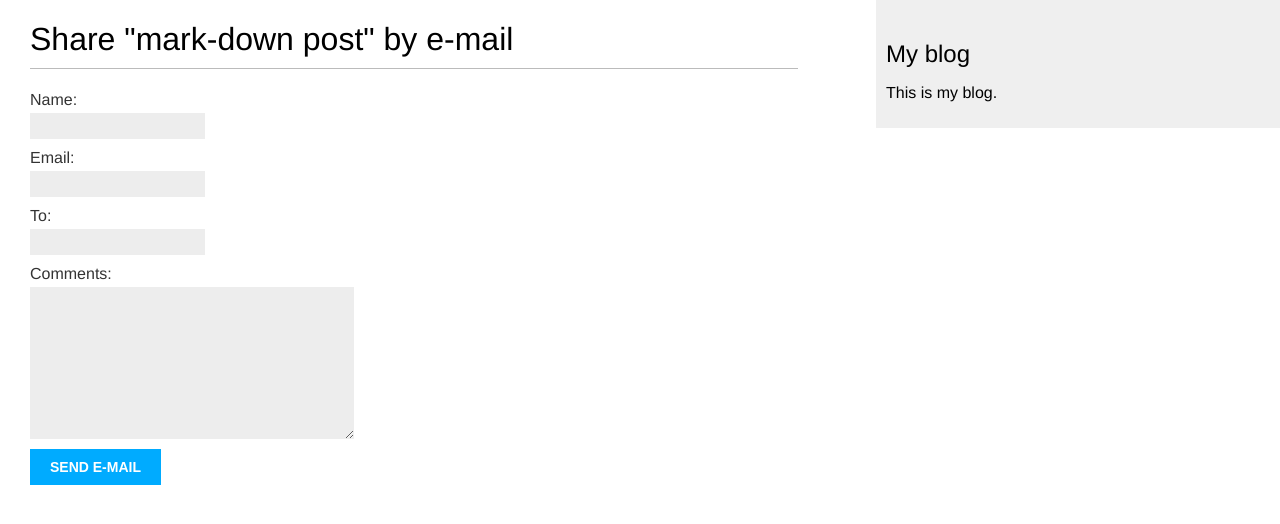
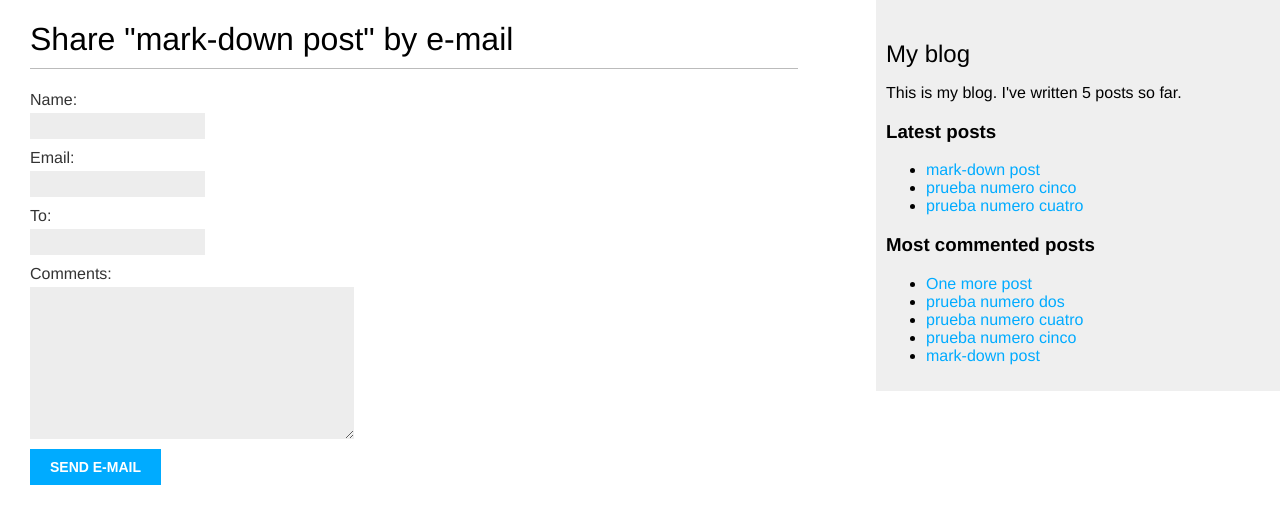
Before and after one commit to Anismelow/proyecto-uno-blog-django_-5_by_example, a Django app: page /blog/8/share/ in a window 1280 px wide. Shown: the top 524 px of the page. Run offline with Django 5.2, Linux system fonts and the light colour scheme; data comes from the database, SQL or seed files in the repository; both versions use the stored data as it was after the commit; parts of the project's set-up code (start-up, migrations or seed data) failed here and were passed over.

Commit message:
se agrego etiquetas a las publicacionnes

```diff
--- a/blog/models.py
+++ b/blog/models.py
@@ -2,6 +2,9 @@ from django.db import models
 from django.utils import timezone
 from django.conf import settings
 from django.urls import reverse
+from taggit.managers import TaggableManager
+
+
 
 
 # Create your models here.
@@ -16,6 +19,7 @@ class Post(models.Model):
         PUBLISHED = 'PB', 'Published'
 
 
+    tags = TaggableManager()  # Agrega TaggableManager para agregar tags a los posts.
     title = models.CharField(max_length=250)
     slug = models.SlugField(max_length=250,unique_for_date='publish')
     author = models.ForeignKey(
--- a/blog/templates/blog/base.html
+++ b/blog/templates/blog/base.html
@@ -1,3 +1,4 @@
+{% load blog_tags %}
 {% load static %}
 <!DOCTYPE html>
 <html>
@@ -12,7 +13,21 @@
   </div>
 <div id="sidebar">
 <h2>My blog</h2>
-    <p>This is my blog.</p>
+<p>
+      This is my blog.
+      I've written {% total_posts %} posts so far.
+    </p>
+<h3>Latest posts</h3>
+    {% show_latest_posts 3 %}
+ <h3>Most commented posts</h3>
+    {% get_most_commented_posts as most_commented_posts %}
+ <ul>
+      {% for post in most_commented_posts %}
+ <li>
+ <a href="{{ post.get_absolute_url }}">{{ post.title }}</a>
+ </li>
+      {% endfor %}
+ </ul>
 </div>
 </body>
 </html>
--- /dev/null
+++ b/blog/templates/blog/post/latest_posts.html
@@ -0,0 +1,7 @@
+<ul>
+    {% for post in latest_posts %}
+      <li>
+  <a href="{{ post.get_absolute_url }}">{{ post.title }}</a>
+  </li>
+    {% endfor %}
+  </ul>
--- /dev/null
+++ b/blog/templatetags/blog_tags.py
@@ -0,0 +1,26 @@
+from django import template
+from ..models import Post
+
+
+register = template.Library()
+@register.simple_tag
+def total_posts():
+    return Post.published.count()
+
+@register.inclusion_tag('blog/post/latest_posts.html')
+def show_latest_posts(count=5):
+    latest_posts = Post.published.order_by('-publish')[:count]
+    return {'latest_posts': latest_posts}
+
+from django.db.models import Count
+@register.simple_tag
+def get_most_commented_posts(count=5):
+    return Post.published.annotate(
+        total_comments=Count('comments')
+    ).order_by('-total_comments')[:count]
+
+import markdown
+from django.utils.safestring import mark_safe
+@register.filter(name='markdown')
+def markdown_format(text):
+    return mark_safe(markdown.markdown(text))
--- a/blog/urls.py
+++ b/blog/urls.py
@@ -3,14 +3,18 @@ from . import views
 
 app_name = "blog"
 urlpatterns = [
-    # post views
+    path('', views.post_list, name='post_list'),
     # path('', views.PostListView.as_view(), name='post_list'),
-    path("", views.post_list, name="post_list"),
     path(
-        "<int:year>/<int:month>/<int:day>/<slug:post>/",
+        'tag/<slug:tag_slug>/', views.post_list, name='post_list_by_tag'
+ ),
+    path(
+        '<int:year>/<int:month>/<int:day>/<slug:post>/',
         views.post_detail,
-        name="post_detail",
-    ),
-    path("<int:post_id>/share/", views.post_share, name="post_share"),
-    path("<int:post_id>/comment/", views.post_comment, name="post_comment"),
+        name='post_detail'
+ ),
+    path('<int:post_id>/share/', views.post_share, name='post_share'),
+    path(
+        '<int:post_id>/comment/', views.post_comment, name='post_comment'
+ ),
 ]
--- a/blog/views.py
+++ b/blog/views.py
@@ -5,6 +5,10 @@ from django.views.generic import ListView
 from django.core.mail import send_mail
 from .forms import EmailPostForm, CommentForm
 from django.views.decorators.http import require_POST
+from taggit.models import Tag
+from django.db.models import Count
+
+
 
 
 # Create your views here.
@@ -20,20 +24,21 @@ from django.views.decorators.http import require_POST
 #     template_name = 'blog/post/list.html'
 
 
-def post_list(request):
+def post_list(request,tag_slug=None):
     post_list = Post.published.all()
-    # Pagination with 3 posts per page
+    tag = None
+    if tag_slug:
+        tag = get_object_or_404(Tag, slug=tag_slug)
+        post_list = post_list.filter(tags__in=[tag])
     paginator = Paginator(post_list, 3)
     page_number = request.GET.get("page", 1)
     try:
         posts = paginator.page(page_number)
     except PageNotAnInteger:
-        # If page_number is not an integer get the first page
         posts = paginator.page(1)
     except EmptyPage:
-        # If page_number is out of range get last page of results
         posts = paginator.page(paginator.num_pages)
-    return render(request, "blog/post/list.html", {"posts": posts})
+    return render(request, "blog/post/list.html", {"posts": posts, 'tag':tag})
 
 
 def post_detail(request, year, month, day, post):
@@ -47,10 +52,18 @@ def post_detail(request, year, month, day, post):
     )
     comments = post.comments.filter(active=True)
     form = CommentForm()
+    # List of similar posts
+    post_tags_ids = post.tags.values_list('id', flat=True)
+    similar_posts = Post.published.filter(
+        tags__in=post_tags_ids
+    ).exclude(id=post.id)
+    similar_posts = similar_posts.annotate(
+        same_tags=Count('tags')
+    ).order_by('-same_tags', '-publish')[:4]
     return render(
         request,
         "blog/post/detail.html",
-        {"post": post, "comments": comments, "form": form},
+        {"post": post, "comments": comments, "form": form,'similar_posts': similar_posts},
     )
 
 
--- a/mysite/settings.py
+++ b/mysite/settings.py
@@ -37,6 +37,7 @@ INSTALLED_APPS = [
     'django.contrib.sessions',
     'django.contrib.messages',
     'django.contrib.staticfiles',
+    'taggit',
     'blog',
 
 ]
```
Also changed, not shown: blog/templates/blog/post/detail.html (+11 -2 lines), blog/templates/blog/post/list.html (+18 -7 lines), blog/migrations/0004_post_tags.py (added), blog/templatetags/__init__.py (added), db.sqlite3. Lines whose indentation alone changed are shown as unchanged.
